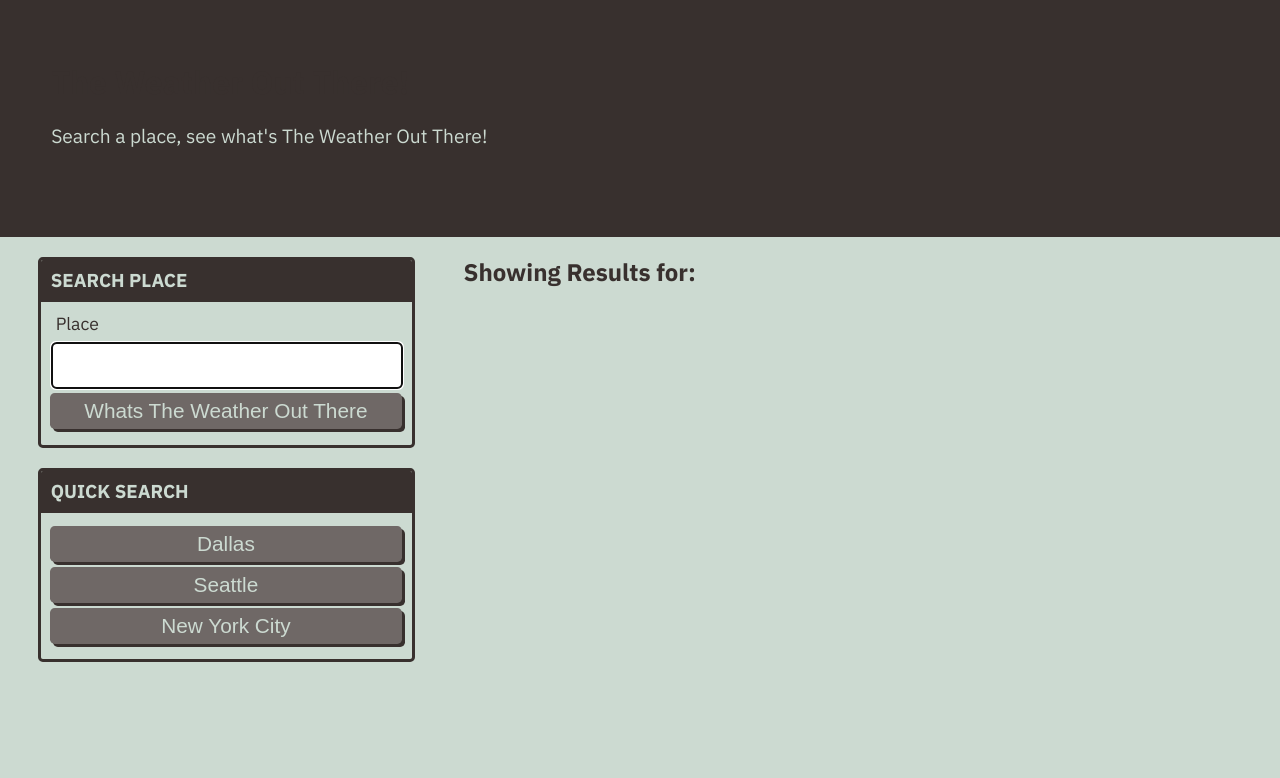
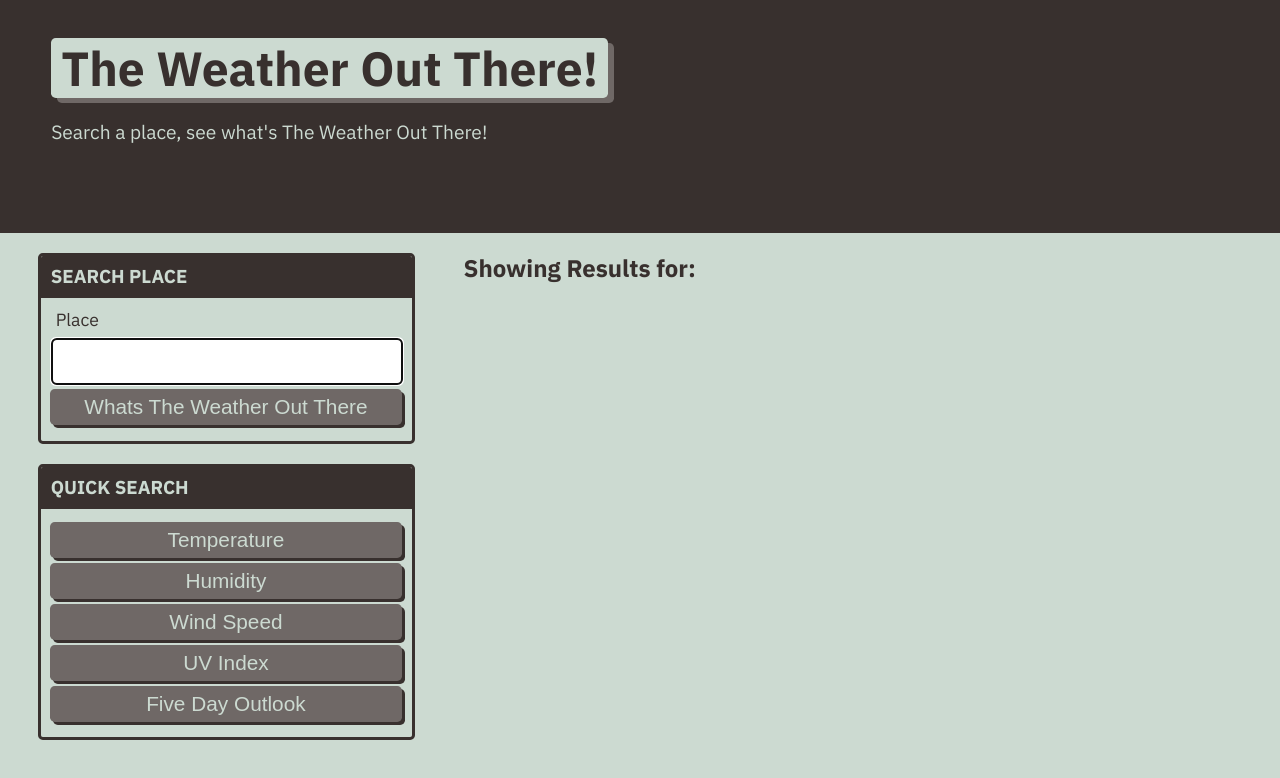
Before and after one commit to corbinball/theweatheroutthere, a plain HTML site: page index.html in a window 1280 px wide. Drawn offline with Linux system fonts and the light colour scheme.

Commit message:
edited html to meet requirments

```diff
--- a/index.html
+++ b/index.html
@@ -15,8 +15,7 @@
 <body class="flex-column min-100-vh">
   <header class="hero">
     <h1 class="app-title">
-      <!-- The `<i>` element is for icons. These classes come from the Font Awesome font icon library. -->
-      <h1> The Weather Out There!</h1>
+       The Weather Out There!
     </h1>
     <p>Search a place, see what's The Weather Out There!
     </p>
@@ -29,27 +28,27 @@
       <div class="card">
         <h3 class="card-header text-uppercase">Search Place</h3>
         <form id="user-form" class="card-body">
-          <label class="form-label" for="username">Place</label>
-          <input name="username" id="username" type="text" autofocus="true" class="form-input" />
+          <label class="form-label" for="cityname">Place</label>
+          <input name="cityname" id="cityname" type="text" autofocus="true" class="form-input" />
           <button type="submit" class="btn">Whats The Weather Out There</button>
         </form>
       </div>
 
       <div class="card">
         <h3 class="card-header text-uppercase">Quick Search</h3>
-        <div id="language-buttons" class="card-body">
-          <!-- These data-attribute values will be used to search for repositories when a button is clicked. -->
-          <button data-language="javascript" class="btn">Dallas</button>
-          <button data-language="html" class="btn">Seattle</button>
-          <button data-language="css" class="btn">New York City</button>
+        <div id="weather-buttons" class="card-body">
+          <button data-weather="Temperature" class="btn">Temperature</button>
+          <button data-weather="Humidity" class="btn">Humidity</button>
+          <button data-weather="WindSpeed" class="btn">Wind Speed</button>
+          <button data-weather="UVIndex" class="btn">UV Index</button>
+          <button data-weather="FiveDayoutlook" class="btn">Five Day Outlook</button>
         </div>
       </div>
     </div>
 
     <div class="col-12 col-md-8">
-      <h2 class="subtitle">Showing Results for: <span id="repo-search-term"></span></h2>
-      <!-- There needs to be an empty HTML element for us to write repository data to. -->
-      <div id="repos-container" class="list-group"></div>
+      <h2 class="subtitle">Showing Results for: <span id="weather-search-term"></span></h2>
+      <div id="weather-container" class="list-group"></div>
     </div>
   </main>
 
```
